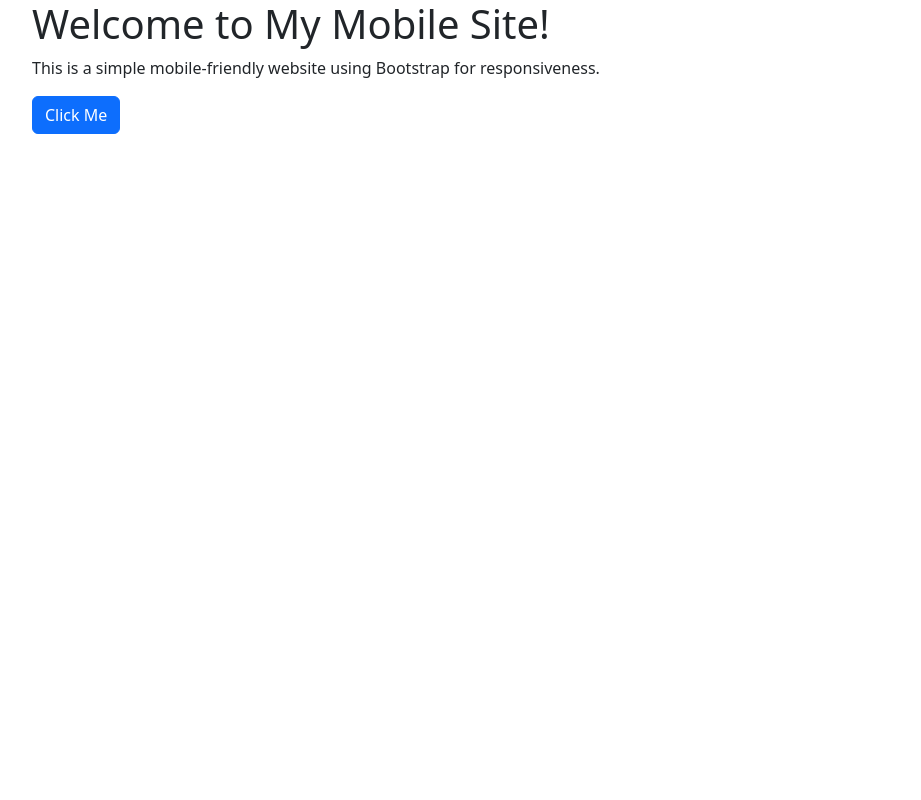
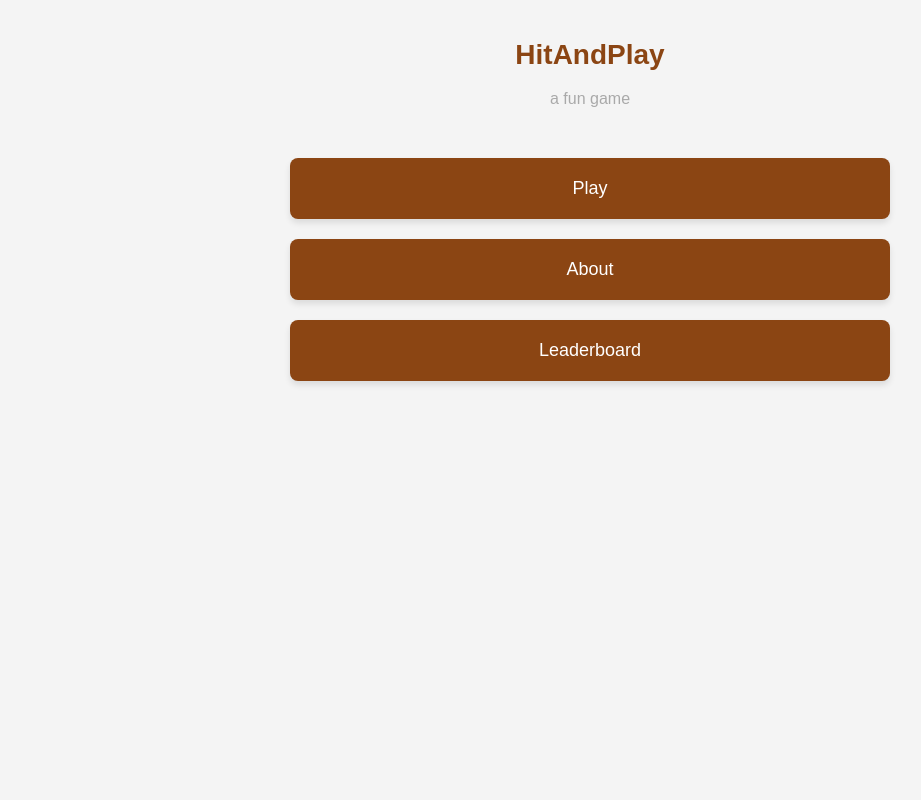
Before and after one commit to ChipperFluff/HitAndRun, a Flask app: page / in a window 1280 px wide. Shown: the whole page, without its empty margins (50-971 px from the left). Run offline with Flask 3, Linux system fonts and the light colour scheme.

Commit message:
menu made

```diff
--- a/src/__init__.py
+++ b/src/__init__.py
@@ -1,4 +1,4 @@
-from flask import Flask, render_template
+from flask import Flask, render_template, url_for, request, redirect
 import configparser
 import os
 from .logger import debug, info
@@ -23,9 +23,21 @@ def load_config(config_file:str):
 
     return host, port, debug_mode
 
+def render_menue(title:str, description:str, options:list):
+    return render_template('index.html', baseURL=url_for("option"),
+                           page={"title": title, "description": description},
+                           options=options)
+
 @app.route("/")
 def index():
-    return render_template('index.html')
+    return render_menue("HitAndPlay", "a fun game",
+                        options=[{"id": 100, "text": "Play"},
+                                {"id": 100, "text": "About"},
+                                {"id": 100, "text": "Leaderboard"}])
+
+@app.route("/option")
+def option():
+    return redirect(url_for("/"))
 
 def run():
     info("Starting app...")
--- a/src/templates/index.html
+++ b/src/templates/index.html
@@ -3,16 +3,79 @@
 <head>
     <meta charset="UTF-8">
     <meta name="viewport" content="width=device-width, initial-scale=1.0">
-    <link href="https://cdn.jsdelivr.net/npm/bootstrap@5.3.0/dist/css/bootstrap.min.css" rel="stylesheet">
-    <title>Mobile-Friendly Site</title>
+    <title>Mobile Option Selector</title>
+    <style>
+        body, html {
+            height: 100%;
+            margin: 0;
+            padding: 0;
+            font-family: Arial, sans-serif;
+            background: #f4f4f4;
+        }
+
+        .container {
+            text-align: center;
+            max-width: 600px;
+            margin: auto;
+            padding: 20px;
+        }
+
+        .header {
+            padding-bottom: 20px;
+        }
+
+        .title {
+            font-size: 28px; /* Large and readable */
+            color: #8B4513; /* Squirrel brown */
+        }
+
+        .description {
+            font-size: 16px;
+            color: #A9A9A9; /* Grey for a subtle look */
+            margin-bottom: 30px; /* Spacing before options */
+        }
+
+        .options {
+            display: grid;
+            grid-template-columns: 1fr; /* One column grid */
+            gap: 20px; /* Space between options */
+        }
+
+        .option-button {
+            display: block; /* Make the anchor fill the grid cell */
+            padding: 20px;
+            background-color: #8B4513;
+            color: #ffffff;
+            font-size: 18px;
+            text-decoration: none; /* Remove the underline from links */
+            border: none;
+            border-radius: 8px;
+            box-shadow: 0 4px 6px rgba(0, 0, 0, 0.1);
+            transition: background-color 0.3s, transform 0.3s;
+            cursor: pointer;
+        }
+
+        .option-button:hover, .option-button:focus {
+            background-color: #6e3510;
+            transform: scale(1.05);
+            outline: none; /* Remove focus outline for a cleaner look */
+        }
+    </style>
 </head>
 <body>
     <div class="container">
-        <h1>Welcome to My Mobile Site!</h1>
-        <p>This is a simple mobile-friendly website using Bootstrap for responsiveness.</p>
-        <button class="btn btn-primary">Click Me</button>
+        <div class="header">
+            {% if page.header %}
+                <p class="description">{{ page.header }}</p>
+            {% endif %}
+            <h1 class="title">{{ page.title }}</h1>
+            <p class="description">{{ page.description }}</p>
+        </div>
+        <div class="options">
+            {% for option in options %}
+                <a href="{{ baseURL }}?id={{ option.id }}" class="option-button">{{ option.text }}</a>
+            {% endfor %}
+        </div>
     </div>
-
-    <script src="https://cdn.jsdelivr.net/npm/bootstrap@5.3.0/dist/js/bootstrap.bundle.min.js"></script>
 </body>
 </html>
```
